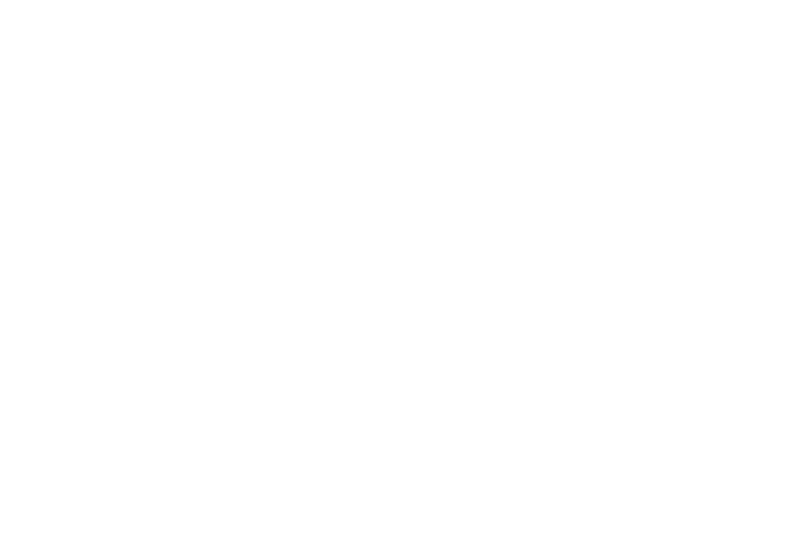
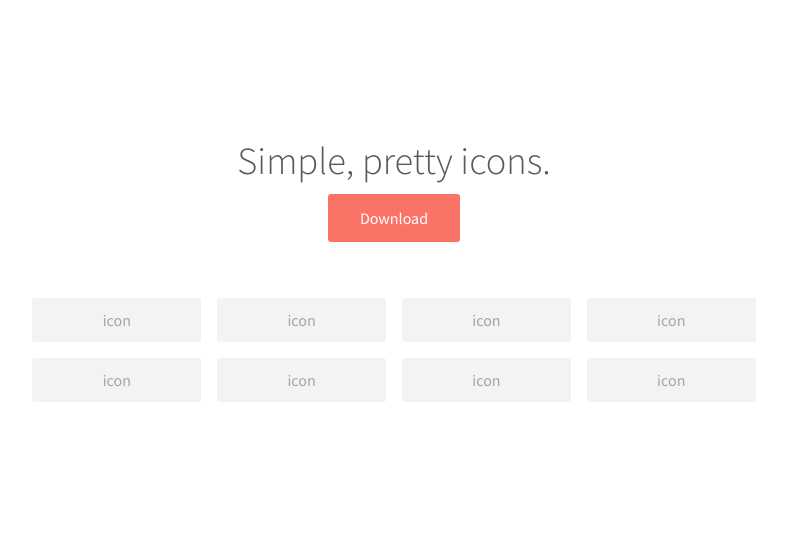
Before and after one commit to garybunofsky/blouse, a website: page index.html in a window 1280 px wide. Shown: the whole page, without its empty margins (246-1033 px from the left). Drawn offline with Linux system fonts and the light colour scheme.

Commit message:
Created layout skeleton

```diff
--- a/index.html
+++ b/index.html
@@ -3,8 +3,74 @@
   <head>
     <meta charset="utf-8">
     <title>Sign</title>
+    <link rel="stylesheet" href="/public/assets/main.css">
+    <link href="https://fonts.googleapis.com/css?family=Source+Sans+Pro:300,400,600" rel="stylesheet">
   </head>
   <body>
+    <header>
+
+    </header>
+
+    <div class="page-wrapper">
+      <div class="wrapper">
+        <div class="headline u-text-center u-margin-bottom-3">
+          <h1>Simple, pretty icons.</h1>
+          <a href="#" class="button">Download</a>
+        </div>
+      </div>
+
+      <div class="wrapper">
+
+        <!-- row -->
+        <div class="grid">
+          <div class="grid-item">
+            <div class="icon u-text-center">
+              icon
+            </div>
+          </div>
+          <div class="grid-item">
+            <div class="icon u-text-center">
+              icon
+            </div>
+          </div>
+          <div class="grid-item">
+            <div class="icon u-text-center">
+              icon
+            </div>
+          </div>
+          <div class="grid-item">
+            <div class="icon u-text-center">
+              icon
+            </div>
+          </div>
+        </div>
+
+        <!-- row -->
+        <div class="grid">
+          <div class="grid-item">
+            <div class="icon u-text-center">
+              icon
+            </div>
+          </div>
+          <div class="grid-item">
+            <div class="icon u-text-center">
+              icon
+            </div>
+          </div>
+          <div class="grid-item">
+            <div class="icon u-text-center">
+              icon
+            </div>
+          </div>
+          <div class="grid-item">
+            <div class="icon u-text-center">
+              icon
+            </div>
+          </div>
+        </div>
+
+      </div>
+    </div>
 
   </body>
 </html>
--- a/package.json
+++ b/package.json
@@ -5,7 +5,7 @@
   "main": "index.js",
   "scripts": {
     "test": "echo \"Error: no test specified\" && exit 1",
-    "start": "node index.js"
+    "start": "nodemon index.js"
   },
   "repository": {
     "type": "git",
@@ -19,6 +19,7 @@
   "homepage": "https://github.com/garybunofsky/sign#readme",
   "dependencies": {
     "express": "^4.16.2",
+    "nodemon": "^1.12.1",
     "path": "^0.12.7"
   }
 }
--- /dev/null
+++ b/public/assets/main.css
@@ -0,0 +1,75 @@
+/* main.scss */
+
+body {
+  font-family: "Source Sans Pro", "Helvetica Neue", Arial, sans-serif;
+}
+
+h1 {
+  font-weight: 300;
+  margin: 0 0 0.25em;
+  font-size: 2.4em;
+  color:#5a5957;
+}
+
+.u-margin-bottom-3 {
+  margin-bottom: 3em;
+}
+
+.button {
+  display: inline-block;
+  overflow: visible;
+  margin: 0;
+  padding: 0 2em;
+  height: 3em;
+  border: 0;
+  border-radius: 0.1875em;
+  background: #fb7266;
+  font-weight: 200;
+  vertical-align: middle;
+  text-align: center;
+  text-decoration: none;
+  text-transform: none;
+  white-space: nowrap;
+  font: inherit;
+  font-size: 1em;
+  line-height: 3em;
+  cursor: pointer;
+  transition: all .25s cubic-bezier(.645,.045,.355,1);
+  -webkit-appearance: none;
+  -moz-appearance: none;
+  appearance: none;
+  color: #fff;
+}
+
+.button:hover {
+  background: #FF5A4B;
+}
+
+/* wrapper */
+.page-wrapper {
+  padding:8em 1em;
+}
+.wrapper {
+  margin: 0 20% 0 20%;
+}
+
+.u-text-center {
+  text-align: center;
+}
+
+/* grid */
+.grid {
+  display: flex;
+}
+
+.grid-item {
+  flex: 1;
+  padding:0.5em;
+}
+
+.icon {
+  background: #f4f3f1;
+  color:#a5a4a3;
+  border-radius: 0.1875em;
+  padding:0.75em 0.5em;
+}
```
Also changed, not shown: index.js (+7 -3 lines), 2 other files.
